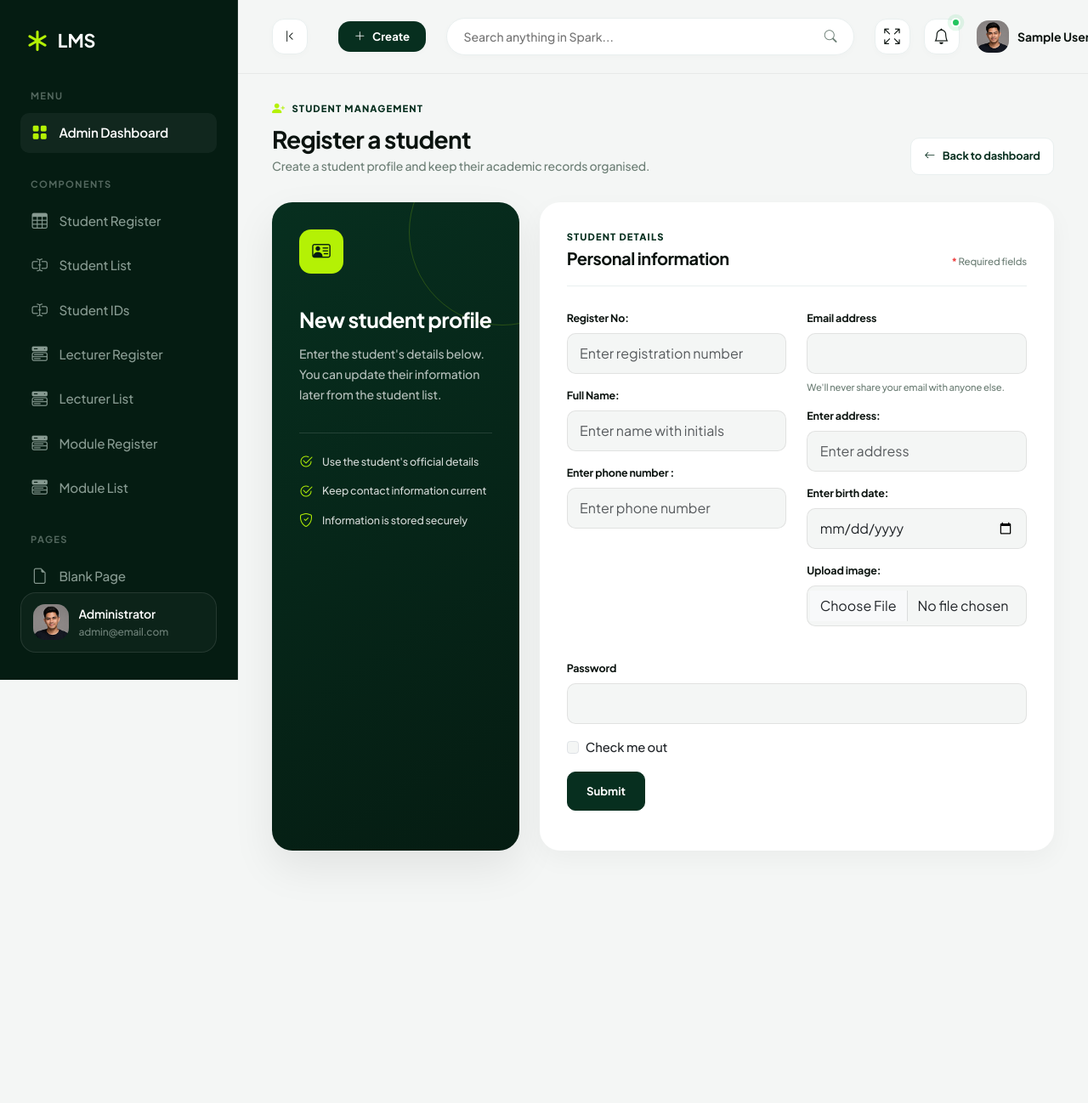
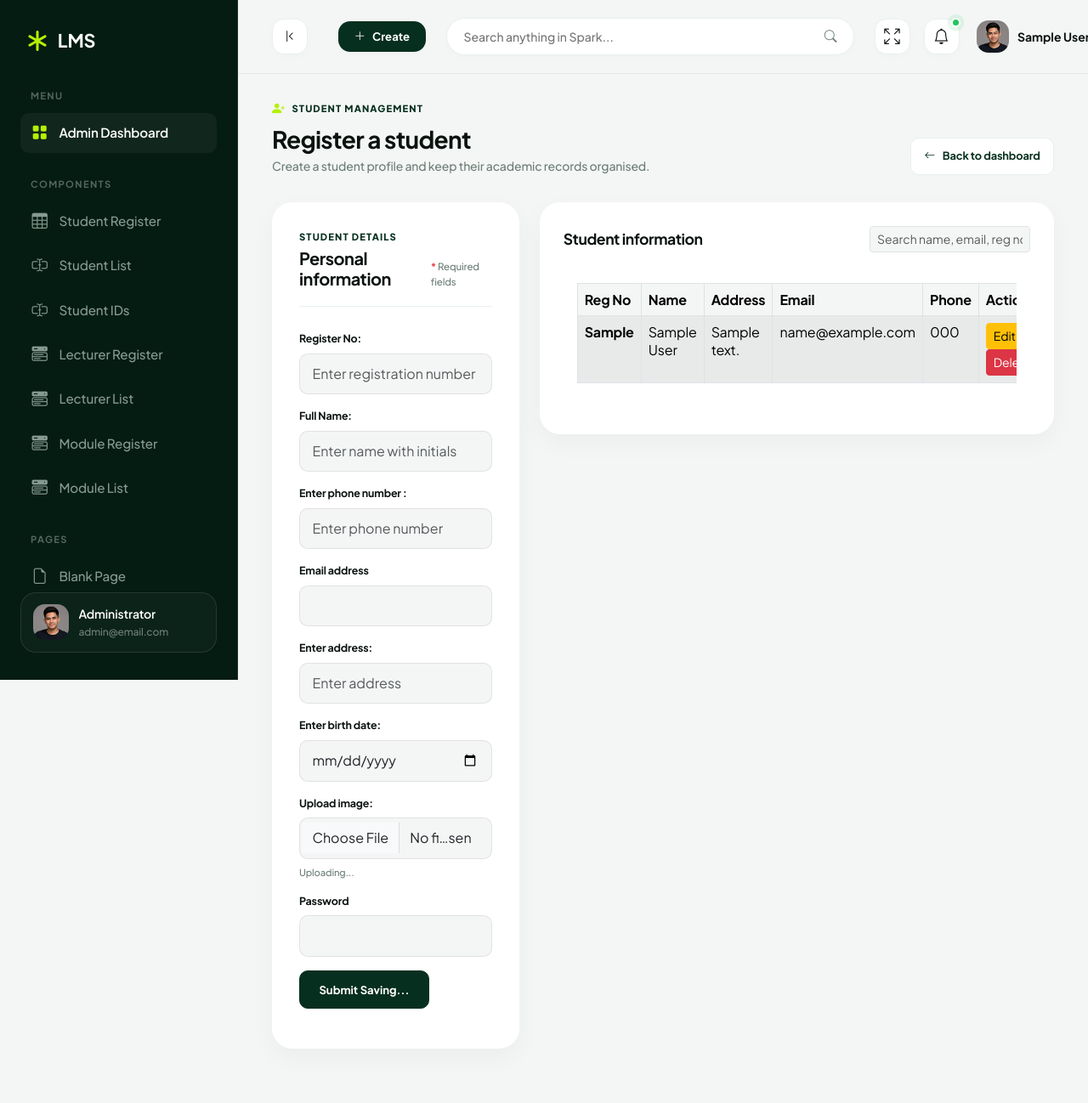
Before and after one commit to johancosta999/LMS-laravel, a Laravel app: page /student/create in a window 1280 px wide. Shown: the whole page at 85% size. Before the commit the page ends 1011 px from the top, so only its background shows below. Run offline with Laravel 12, Linux system fonts and the light colour scheme; a user stored in the database is signed in; data comes from the database, SQL or seed files in the repository; tables that the repository leaves empty hold one stand-in row (values such as "Sample post"); some libraries are stand-ins or nearby versions.

Commit message:
Add Livewire components for student registration and listing, including form validation and search functionality

```diff
--- /dev/null
+++ b/app/Livewire/StudentListTable.php
@@ -0,0 +1,46 @@
+<?php
+
+namespace App\Livewire;
+
+use App\Models\Student;
+use Livewire\Attributes\On;
+use Livewire\Component;
+use Livewire\WithPagination;
+
+class StudentListTable extends Component
+{
+    use WithPagination;
+
+    protected $paginationTheme = 'bootstrap';
+
+    public $search = '';
+
+    // runs automatically whenever $search changes -> go back to page 1
+    public function updatedSearch()
+    {
+        $this->resetPage();
+    }
+
+    // StudentRegForm dispatches 'student-registered'; calling this method re-renders the table
+    #[On('student-registered')]
+    public function refreshList()
+    {
+        $this->resetPage();
+    }
+
+    public function render()
+    {
+        $students = Student::query()
+            ->when($this->search, function ($query) {
+                $query->where(function ($q) {
+                    $q->where('name', 'like', '%' . $this->search . '%')
+                        ->orWhere('email', 'like', '%' . $this->search . '%')
+                        ->orWhere('reg_no', 'like', '%' . $this->search . '%');
+                });
+            })
+            ->latest()
+            ->paginate(10);
+
+        return view('livewire.student-list-table', ['students' => $students]);
+    }
+}
--- /dev/null
+++ b/app/Livewire/StudentRegForm.php
@@ -0,0 +1,67 @@
+<?php
+
+namespace App\Livewire;
+
+use App\Models\Student;
+use Illuminate\Support\Facades\Hash;
+use Livewire\Component;
+use Livewire\WithFileUploads;
+
+class StudentRegForm extends Component
+{
+    use WithFileUploads;
+
+    public $reg_no = '';
+    public $name = '';
+    public $email = '';
+    public $password = '';
+    public $dob = '';
+    public $phone = '';
+    public $address = '';
+    public $image;
+
+    protected function rules()
+    {
+        return [
+            'reg_no' => 'required|unique:students,reg_no',
+            'name' => 'required',
+            'email' => 'required|email|unique:students,email',
+            'password' => 'required|min:6',
+            'dob' => 'required|date',
+            'phone' => 'required',
+            'address' => 'required',
+            // "required" (not nullable) because the students.image column is NOT NULL
+            'image' => 'required|image|max:2048',
+        ];
+    }
+
+    public function submit()
+    {
+        $this->validate();
+
+        // same folder + disk that StudentController (ImageUploader) uses
+        $imagePath = $this->image->store('Student/profile', 'public');
+
+        Student::query()->create([
+            "reg_no" => $this->reg_no,
+            "name" => $this->name,
+            "phone_number" => $this->phone,
+            "email" => $this->email,
+            "address" => $this->address,
+            "birth_date" => $this->dob,
+            "image" => $imagePath,
+            "password" => Hash::make($this->password),
+        ]);
+
+        $this->reset();
+
+        session()->flash('success', 'Student registered successfully');
+
+        $this->dispatch('student-registered');
+    }
+
+    public function render()
+    {
+        return view('livewire.student-reg-form');
+    }
+}
--- a/resources/views/StudentRegister.blade.php
+++ b/resources/views/StudentRegister.blade.php
@@ -16,6 +16,16 @@
             </a>
         </div>
 
+        <div class="row g-4">
+            <div class="col-lg-4">
+                @livewire('student-reg-form')
+            </div>
+            <div class="col-lg-8">
+                @livewire('student-list-table')
+            </div>
+        </div>
+
+        {{-- OLD non-Livewire form (posts to student.createStudent) - kept for comparison
         <div class="row g-4 align-items-stretch">
             <div class="col-xl-4">
                 <aside class="registration-intro-card">
@@ -114,5 +124,6 @@
                 </div>
             </div>
         </div>
+        --}}
     </div>
 @endsection
--- a/resources/views/component/head.blade.php
+++ b/resources/views/component/head.blade.php
@@ -23,4 +23,5 @@
   <!-- Main Design System & Custom Stylesheet -->
   <link rel="stylesheet" href="{{asset('assets/css/main.css')}}">
   @stack('css')
+  @livewireStyles
 </head>
--- a/resources/views/component/script.blade.php
+++ b/resources/views/component/script.blade.php
@@ -6,4 +6,5 @@
 <!-- Local dashboard interactions controller -->
 <script src="{{asset('assets/js/dashboard.js')}}"></script>
 
+@livewireScripts
 @stack('script')
--- /dev/null
+++ b/resources/views/livewire/student-list-table.blade.php
@@ -0,0 +1,51 @@
+<div>
+    <div class="card card-primary">
+        <div class="card-header d-flex justify-content-between align-items-center">
+            <h3 class="card-title mb-0">Student information</h3>
+            <div style="max-width: 250px;">
+                <input type="text" wire:model.live.debounce.300ms="search" class="form-control form-control-sm"
+                    placeholder="Search name, email, reg no...">
+            </div>
+        </div>
+        <div class="card-body">
+            <div class="table-responsive">
+                <table class="table table-striped table-bordered table-hover w-100">
+                    <thead>
+                        <tr>
+                            <th>Reg No</th>
+                            <th>Name</th>
+                            <th>Address</th>
+                            <th>Email</th>
+                            <th>Phone</th>
+                            <th>Action</th>
+                        </tr>
+                    </thead>
+                    <tbody>
+                        @forelse ($students as $student)
+                            <tr wire:key="student-{{ $student->id }}">
+                                <td><strong>{{ $student->reg_no }}</strong></td>
+                                <td>{{ $student->name }}</td>
+                                <td>{{ $student->address }}</td>
+                                <td>{{ $student->email }}</td>
+                                <td>{{ $student->phone_number }}</td>
+                                <td>
+                                    <a href="{{ route('student.edit', $student->id) }}"
+                                        class="btn btn-warning btn-sm">Edit</a>
+                                    <a href="{{ route('student.delete', $student->id) }}"
+                                        class="btn btn-danger btn-sm"
+                                        onclick="return confirm('Are you sure you want to delete this student?')">Delete</a>
+                                </td>
+                            </tr>
+                        @empty
+                            <tr>
+                                <td colspan="6" class="text-center text-muted">No students found.</td>
+                            </tr>
+                        @endforelse
+                    </tbody>
+                </table>
+            </div>
+
+            {{ $students->links() }}
+        </div>
+    </div>
+</div>
--- /dev/null
+++ b/resources/views/livewire/student-reg-form.blade.php
@@ -0,0 +1,97 @@
+<div>
+    <div class="card registration-form-card">
+        <div class="registration-form-heading">
+            <div>
+                <span class="registration-section-label">Student details</span>
+                <h2>Personal information</h2>
+            </div>
+            <span class="registration-required-note"><span>*</span> Required fields</span>
+        </div>
+
+        @if (session('success'))
+            <div class="alert alert-success">{{ session('success') }}</div>
+        @endif
+
+        <form wire:submit="submit">
+            <div class="mb-3">
+                <label for="reg_no" class="form-label">Register No: </label>
+                <input type="text" wire:model="reg_no" placeholder="Enter registration number"
+                    class="form-control" id="reg_no">
+                @error('reg_no')
+                    <div class="text-danger mt-1">{{ $message }}</div>
+                @enderror
+            </div>
+
+            <div class="mb-3">
+                <label for="name" class="form-label">Full Name: </label>
+                <input type="text" wire:model="name" placeholder="Enter name with initials"
+                    class="form-control" id="name">
+                @error('name')
+                    <div class="text-danger mt-1">{{ $message }}</div>
+                @enderror
+            </div>
+
+            <div class="mb-3">
+                <label for="phone" class="form-label">Enter phone number : </label>
+                <input type="text" wire:model="phone" placeholder="Enter phone number"
+                    class="form-control" id="phone">
+                @error('phone')
+                    <div class="text-danger mt-1">{{ $message }}</div>
+                @enderror
+            </div>
+
+            <div class="mb-3">
+                <label for="email" class="form-label">Email address</label>
+                <input type="email" wire:model="email" class="form-control" id="email">
+                @error('email')
+                    <div class="text-danger mt-1">{{ $message }}</div>
+                @enderror
+            </div>
+
+            <div class="mb-3">
+                <label for="address" class="form-label">Enter address: </label>
+                <input type="text" wire:model="address" placeholder="Enter address" class="form-control"
+                    id="address">
+                @error('address')
+                    <div class="text-danger mt-1">{{ $message }}</div>
+                @enderror
+            </div>
+
+            <div class="mb-3">
+                <label for="dob" class="form-label">Enter birth date: </label>
+                <input type="date" wire:model="dob" class="form-control" id="dob">
+                @error('dob')
+                    <div class="text-danger mt-1">{{ $message }}</div>
+                @enderror
+            </div>
+
+            <div class="mb-3">
+                <label for="image" class="form-label">Upload image: </label>
+                <input type="file" wire:model="image" class="form-control" id="image"
+                    accept="image/jpeg,image/png,image/gif,image/webp">
+                <div wire:loading wire:target="image" class="form-text">Uploading...</div>
+                @error('image')
+                    <div class="text-danger mt-1">{{ $message }}</div>
+                @enderror
+
+                @if ($image && $image->isPreviewable())
+                    <img src="{{ $image->temporaryUrl() }}" alt="Preview" class="img-thumbnail mt-2"
+                        style="max-height: 150px;">
+                @endif
+            </div>
+
+            <div class="mb-3">
+                <label for="password" class="form-label">Password</label>
+                <input type="password" wire:model="password" class="form-control" id="password">
+                @error('password')
+                    <div class="text-danger mt-1">{{ $message }}</div>
+                @enderror
+            </div>
+
+            <button type="submit" class="btn btn-primary" wire:loading.attr="disabled" wire:target="submit">
+                <span wire:loading.remove wire:target="submit">Submit</span>
+                <span wire:loading wire:target="submit">Saving...</span>
+            </button>
+        </form>
+    </div>
+</div>
```
